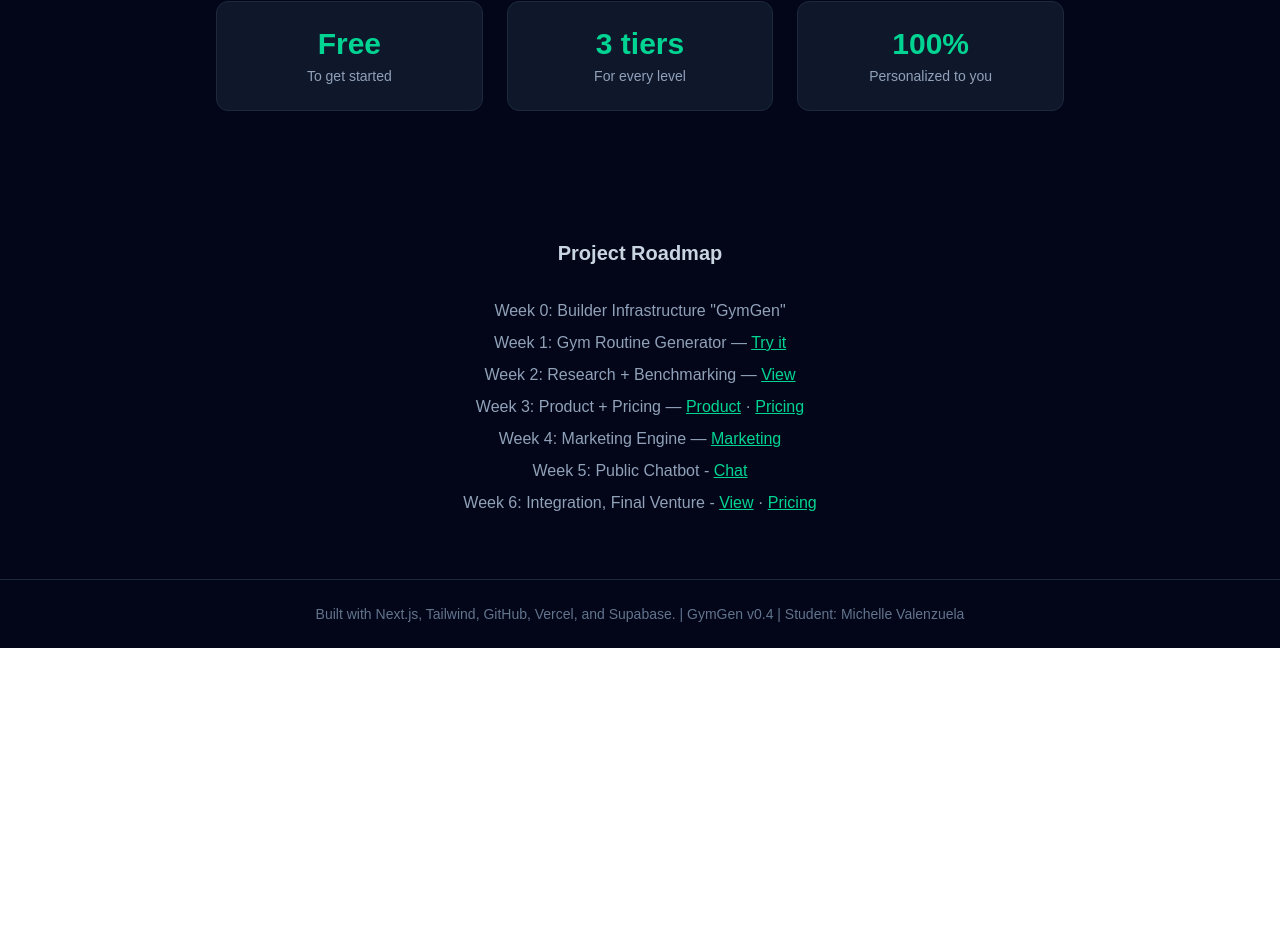
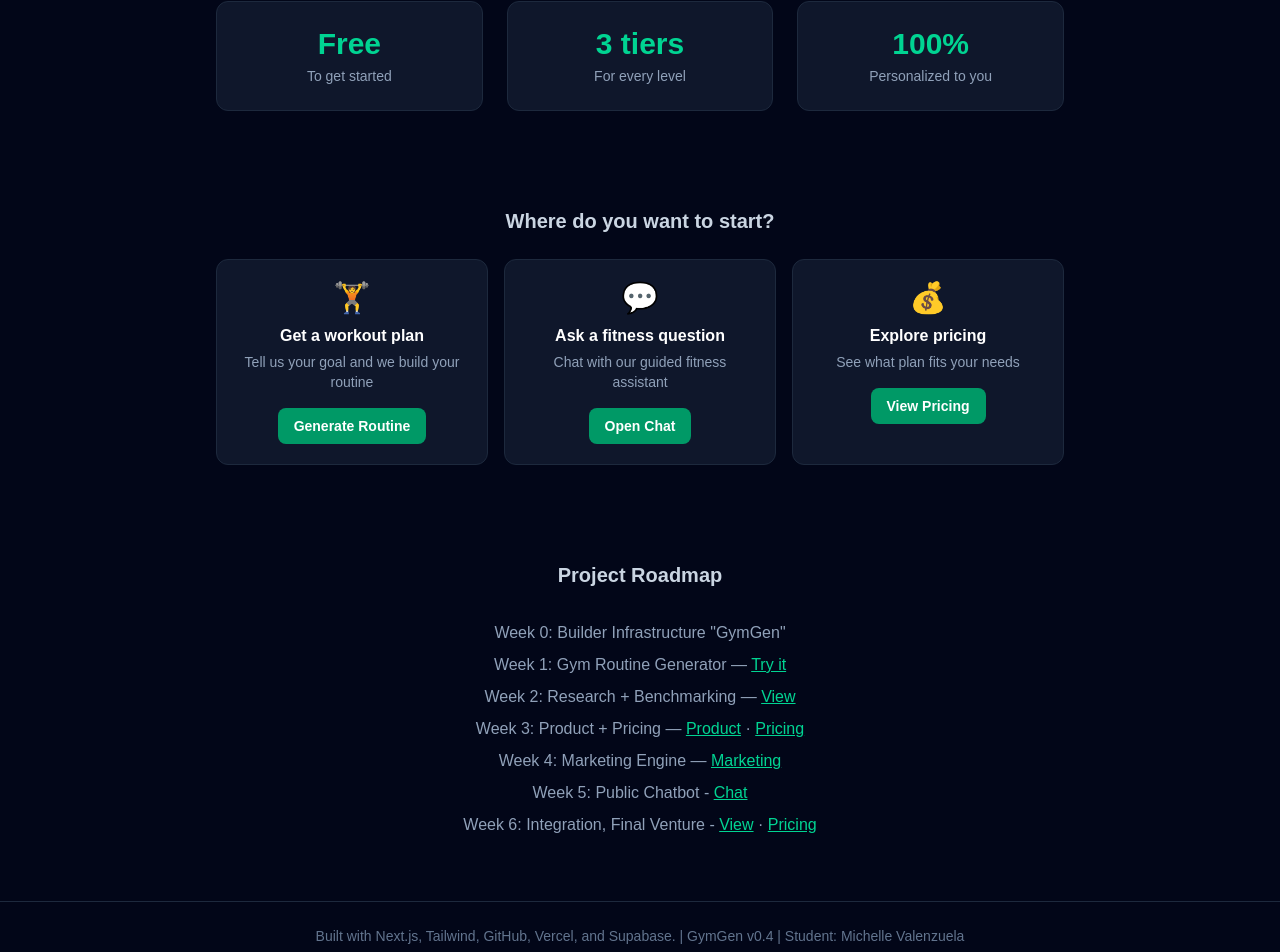
Before and after one commit to yosoylacatarina-cmyk/builder-infrastructure-mich, a Next.js app: page / in a window 1280 px wide. Shown: the part 1145-2097 px from the top of the page. Before the commit the page ends 1793 px from the top, so only its background shows below. Built offline with nearby package versions, Linux system fonts and the light colour scheme.

Commit message:
Add navigation guide to homepage based on user feedback

```diff
--- a/app/page.tsx
+++ b/app/page.tsx
@@ -73,6 +73,27 @@ export default function Home() {
         </div>
       </section>
 
+      {/* WHAT TO DO NEXT */}
+<section className="max-w-4xl mx-auto px-6 py-8">
+  <h2 className="text-xl font-bold text-center mb-6 text-slate-300">Where do you want to start?</h2>
+  <div className="grid grid-cols-1 md:grid-cols-3 gap-4">
+    {[
+      { emoji: '🏋️', title: 'Get a workout plan', desc: 'Tell us your goal and we build your routine', link: '/core', cta: 'Generate Routine' },
+      { emoji: '💬', title: 'Ask a fitness question', desc: 'Chat with our guided fitness assistant', link: '/chat', cta: 'Open Chat' },
+      { emoji: '💰', title: 'Explore pricing', desc: 'See what plan fits your needs', link: '/pricing', cta: 'View Pricing' },
+    ].map(item => (
+      <div key={item.title} className="bg-slate-900 rounded-xl border border-slate-800 p-5 text-center">
+        <div className="text-3xl mb-2">{item.emoji}</div>
+        <h3 className="font-bold text-white mb-1">{item.title}</h3>
+        <p className="text-sm text-slate-400 mb-4">{item.desc}</p>
+        <a href={item.link} className="inline-block bg-emerald-600 hover:bg-emerald-500 text-white text-sm font-bold px-4 py-2 rounded-lg transition">
+          {item.cta}
+        </a>
+      </div>
+    ))}
+  </div>
+</section>
+
       {/* PROJECT ROADMAP */}
       <section className="max-w-4xl mx-auto px-6 py-16">
         <h2 className="text-xl font-bold text-center mb-8 text-slate-300">Project Roadmap</h2>
```
